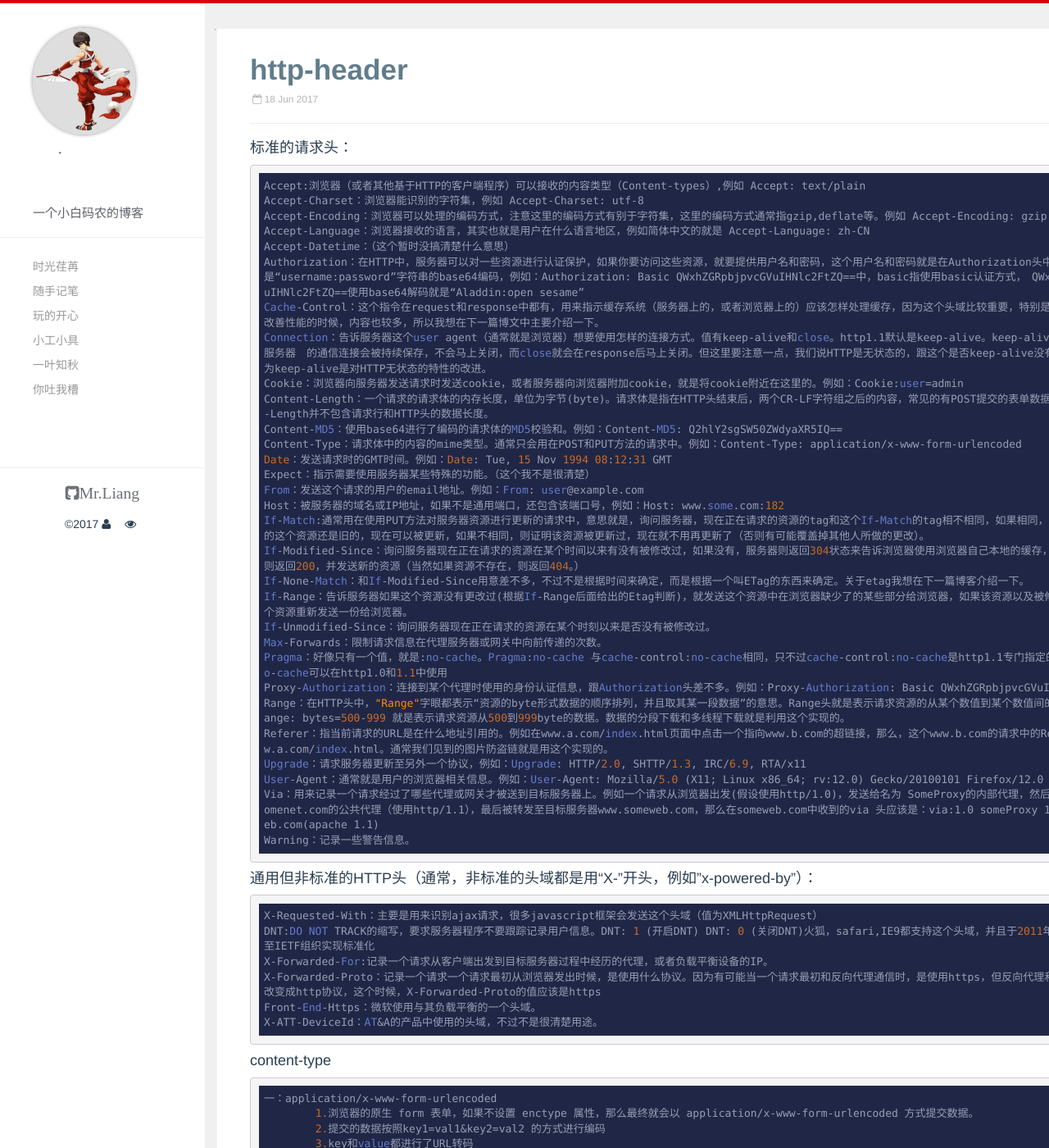
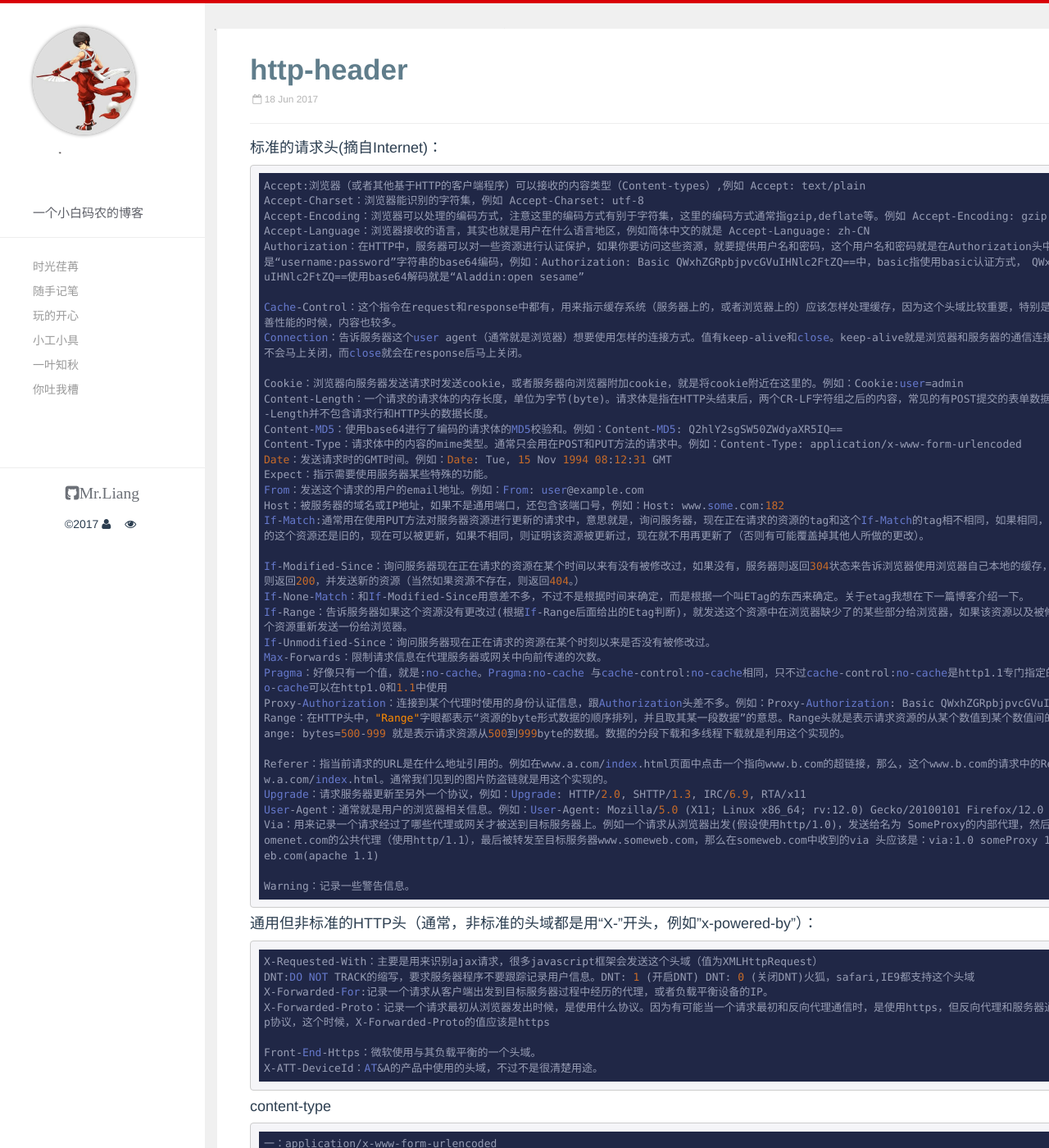
Before and after one commit to liangrengongzuoshi/liangzai.pub, a Jekyll site: the page built from _posts/2017-06-18-header.md, in a window 1280 px wide and 1400 px high. Shown: the whole window at 82% size. Built offline with Jekyll 4.4.1, drawn with Linux system fonts in a browser that asks for light colours; comment, search, counter and statistics services are not loaded.

Commit message:
modify header.md

````diff
--- a/_posts/2017-06-18-header.md
+++ b/_posts/2017-06-18-header.md
@@ -3,25 +3,27 @@ layout: post
 title: http-header
 ---
 
-#### 标准的请求头：
+#### 标准的请求头(摘自Internet)：
 ```
 Accept:浏览器（或者其他基于HTTP的客户端程序）可以接收的内容类型（Content-types）,例如 Accept: text/plain
 Accept-Charset：浏览器能识别的字符集，例如 Accept-Charset: utf-8
 Accept-Encoding：浏览器可以处理的编码方式，注意这里的编码方式有别于字符集，这里的编码方式通常指gzip,deflate等。例如 Accept-Encoding: gzip, deflate
 Accept-Language：浏览器接收的语言，其实也就是用户在什么语言地区，例如简体中文的就是 Accept-Language: zh-CN
-Accept-Datetime：（这个暂时没搞清楚什么意思）
 Authorization：在HTTP中，服务器可以对一些资源进行认证保护，如果你要访问这些资源，就要提供用户名和密码，这个用户名和密码就是在Authorization头中附带的，格式是“username:password”字符串的base64编码，例如：Authorization: Basic QWxhZGRpbjpvcGVuIHNlc2FtZQ==中，basic指使用basic认证方式，　QWxhZGRpbjpvcGVuIHNlc2FtZQ==使用base64解码就是“Aladdin:open sesame”
-Cache-Control：这个指令在request和response中都有，用来指示缓存系统（服务器上的，或者浏览器上的）应该怎样处理缓存，因为这个头域比较重要，特别是希望使用缓　存改善性能的时候，内容也较多，所以我想在下一篇博文中主要介绍一下。
-Connection：告诉服务器这个user agent（通常就是浏览器）想要使用怎样的连接方式。值有keep-alive和close。http1.1默认是keep-alive。keep-alive就是浏览器和服务器　的通信连接会被持续保存，不会马上关闭，而close就会在response后马上关闭。但这里要注意一点，我们说HTTP是无状态的，跟这个是否keep-alive没有关系，不要认为keep-alive是对HTTP无状态的特性的改进。
+
+Cache-Control：这个指令在request和response中都有，用来指示缓存系统（服务器上的，或者浏览器上的）应该怎样处理缓存，因为这个头域比较重要，特别是希望使用缓存改善性能的时候，内容也较多。
+Connection：告诉服务器这个user agent（通常就是浏览器）想要使用怎样的连接方式。值有keep-alive和close。keep-alive就是浏览器和服务器的通信连接会被持续保存，不会马上关闭，而close就会在response后马上关闭。
+
 Cookie：浏览器向服务器发送请求时发送cookie，或者服务器向浏览器附加cookie，就是将cookie附近在这里的。例如：Cookie:user=admin
 Content-Length：一个请求的请求体的内存长度，单位为字节(byte)。请求体是指在HTTP头结束后，两个CR-LF字符组之后的内容，常见的有POST提交的表单数据，这个Content-Length并不包含请求行和HTTP头的数据长度。
 Content-MD5：使用base64进行了编码的请求体的MD5校验和。例如：Content-MD5: Q2hlY2sgSW50ZWdyaXR5IQ==
 Content-Type：请求体中的内容的mime类型。通常只会用在POST和PUT方法的请求中。例如：Content-Type: application/x-www-form-urlencoded
 Date：发送请求时的GMT时间。例如：Date: Tue, 15 Nov 1994 08:12:31 GMT
-Expect：指示需要使用服务器某些特殊的功能。（这个我不是很清楚）
+Expect：指示需要使用服务器某些特殊的功能。
 From：发送这个请求的用户的email地址。例如：From: user@example.com
 Host：被服务器的域名或IP地址，如果不是通用端口，还包含该端口号，例如：Host: www.some.com:182
 If-Match:通常用在使用PUT方法对服务器资源进行更新的请求中，意思就是，询问服务器，现在正在请求的资源的tag和这个If-Match的tag相不相同，如果相同，则证明服务器上的这个资源还是旧的，现在可以被更新，如果不相同，则证明该资源被更新过，现在就不用再更新了（否则有可能覆盖掉其他人所做的更改）。
+
 If-Modified-Since：询问服务器现在正在请求的资源在某个时间以来有没有被修改过，如果没有，服务器则返回304状态来告诉浏览器使用浏览器自己本地的缓存，如果有修改过，则返回200，并发送新的资源（当然如果资源不存在，则返回404。）
 If-None-Match：和If-Modified-Since用意差不多，不过不是根据时间来确定，而是根据一个叫ETag的东西来确定。关于etag我想在下一篇博客介绍一下。
 If-Range：告诉服务器如果这个资源没有更改过(根据If-Range后面给出的Etag判断)，就发送这个资源中在浏览器缺少了的某些部分给浏览器，如果该资源以及被修改过，则将整个资源重新发送一份给浏览器。
@@ -30,18 +32,21 @@ Max-Forwards：限制请求信息在代理服务器或网关中向前传递的
 Pragma：好像只有一个值，就是:no-cache。Pragma:no-cache 与cache-control:no-cache相同，只不过cache-control:no-cache是http1.1专门指定的，而Pragma:no-cache可以在http1.0和1.1中使用
 Proxy-Authorization：连接到某个代理时使用的身份认证信息，跟Authorization头差不多。例如：Proxy-Authorization: Basic QWxhZGRpbjpvcGVuIHNlc2FtZQ==
 Range：在HTTP头中，"Range"字眼都表示“资源的byte形式数据的顺序排列，并且取其某一段数据”的意思。Range头就是表示请求资源的从某个数值到某个数值间的数据，例如：Range: bytes=500-999 就是表示请求资源从500到999byte的数据。数据的分段下载和多线程下载就是利用这个实现的。
+
 Referer：指当前请求的URL是在什么地址引用的。例如在www.a.com/index.html页面中点击一个指向www.b.com的超链接，那么，这个www.b.com的请求中的Referer就是www.a.com/index.html。通常我们见到的图片防盗链就是用这个实现的。
 Upgrade：请求服务器更新至另外一个协议，例如：Upgrade: HTTP/2.0, SHTTP/1.3, IRC/6.9, RTA/x11
 User-Agent：通常就是用户的浏览器相关信息。例如：User-Agent: Mozilla/5.0 (X11; Linux x86_64; rv:12.0) Gecko/20100101 Firefox/12.0
 Via：用来记录一个请求经过了哪些代理或网关才被送到目标服务器上。例如一个请求从浏览器出发(假设使用http/1.0)，发送给名为 SomeProxy的内部代理，然后被转发至www.somenet.com的公共代理（使用http/1.1），最后被转发至目标服务器www.someweb.com，那么在someweb.com中收到的via 头应该是：via:1.0 someProxy 1.1 www.someweb.com(apache 1.1)
+
 Warning：记录一些警告信息。
 ```
 #### 通用但非标准的HTTP头（通常，非标准的头域都是用“X-”开头，例如"x-powered-by"）：
 ```
 X-Requested-With：主要是用来识别ajax请求，很多javascript框架会发送这个头域（值为XMLHttpRequest）
-DNT:DO NOT TRACK的缩写，要求服务器程序不要跟踪记录用户信息。DNT: 1 (开启DNT) DNT: 0 (关闭DNT)火狐，safari,IE9都支持这个头域，并且于2011年3月7日被提交至IETF组织实现标准化
+DNT:DO NOT TRACK的缩写，要求服务器程序不要跟踪记录用户信息。DNT: 1 (开启DNT) DNT: 0 (关闭DNT)火狐，safari,IE9都支持这个头域
 X-Forwarded-For:记录一个请求从客户端出发到目标服务器过程中经历的代理，或者负载平衡设备的IP。
-X-Forwarded-Proto：记录一个请求一个请求最初从浏览器发出时候，是使用什么协议。因为有可能当一个请求最初和反向代理通信时，是使用https，但反向代理和服务器通信时改变成http协议，这个时候，X-Forwarded-Proto的值应该是https
+X-Forwarded-Proto：记录一个请求最初从浏览器发出时候，是使用什么协议。因为有可能当一个请求最初和反向代理通信时，是使用https，但反向代理和服务器通信时改变成http协议，这个时候，X-Forwarded-Proto的值应该是https
+
 Front-End-Https：微软使用与其负载平衡的一个头域。
 X-ATT-DeviceId：AT&A的产品中使用的头域，不过不是很清楚用途。
 ```
@@ -52,8 +57,8 @@ X-ATT-DeviceId：AT&A的产品中使用的头域，不过不是很清楚用途
 	1.浏览器的原生 form 表单，如果不设置 enctype 属性，那么最终就会以 application/x-www-form-urlencoded 方式提交数据。
 	2.提交的数据按照key1=val1&key2=val2 的方式进行编码
 	3.key和value都进行了URL转码
+	4.很多时候，我们用 Ajax 提交数据时，也是使用这种方式。例如 JQuery 和 QWrap 的 Ajax，Content-Type 默认值都是「application/x-www-form-urlencoded;charset=utf-8」
 
-	4.很多时候，我们用 Ajax 提交数据时，也是使用这种方式。例如 JQuery 和 QWrap 的 Ajax，Content-Type 默认值都是「application/x-www-form-urlencoded;charset=utf-8」
 
 二：multipart/form-data
 	使用表单上传文件时，必须让 form 的 enctyped 等于这个值
````
Also changed, not shown: other parts of _posts/2017-06-18-header.md (+0 -3 lines).
